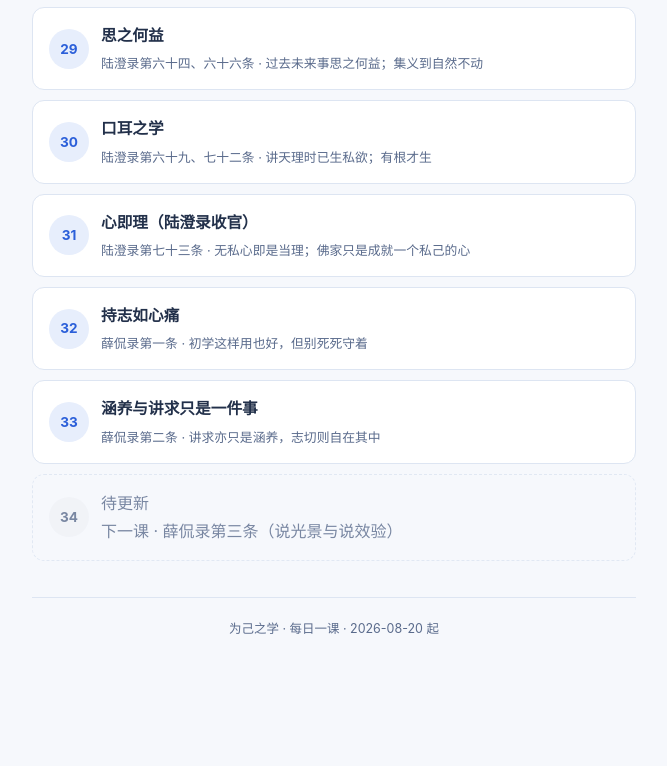
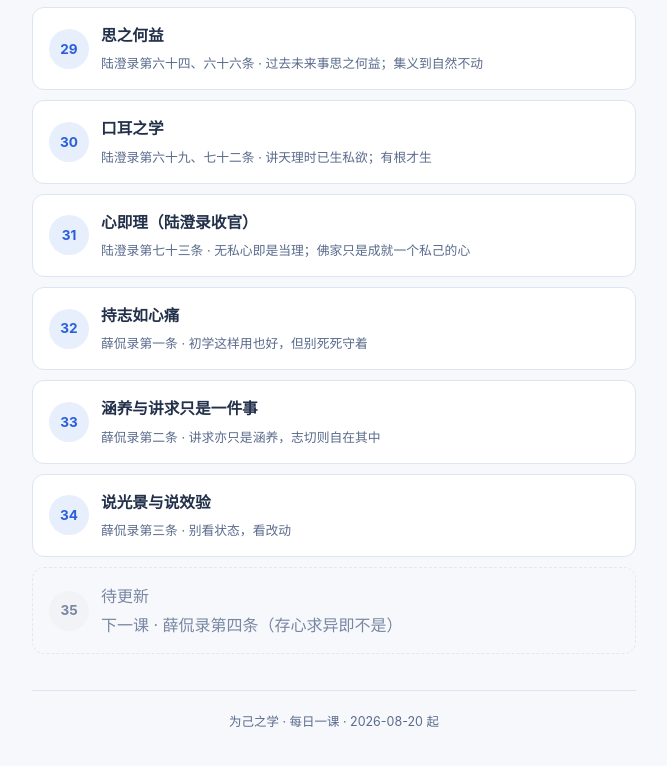
Before and after one commit to Gohannnnnnnnn/history-study, a plain HTML site: page index.html in a window 1280 px wide. Shown: the part 3308-4074 px from the top of the page, without its empty margins (306-973 px from the left). Before the commit the page ends 4009 px from the top, so only its background shows below. Drawn offline with Linux system fonts and the light colour scheme.

Commit message:
update index: 034-guangjing-xiaoyan.html

```diff
--- a/index.html
+++ b/index.html
@@ -411,11 +411,19 @@
   </div>
 </a>
 
-<div class="coming">
+<a class="lesson" href="034-guangjing-xiaoyan.html">
   <div class="no">34</div>
   <div>
+    <div class="t">说光景与说效验</div>
+    <div class="s">薛侃录第三条 · 别看状态，看改动</div>
+  </div>
+</a>
+
+<div class="coming">
+  <div class="no">35</div>
+  <div>
     <div class="t">待更新</div>
-    <div class="s">下一课 · 薛侃录第三条（说光景与说效验）</div>
+    <div class="s">下一课 · 薛侃录第四条（存心求异即不是）</div>
   </div>
 </div>
 
```
